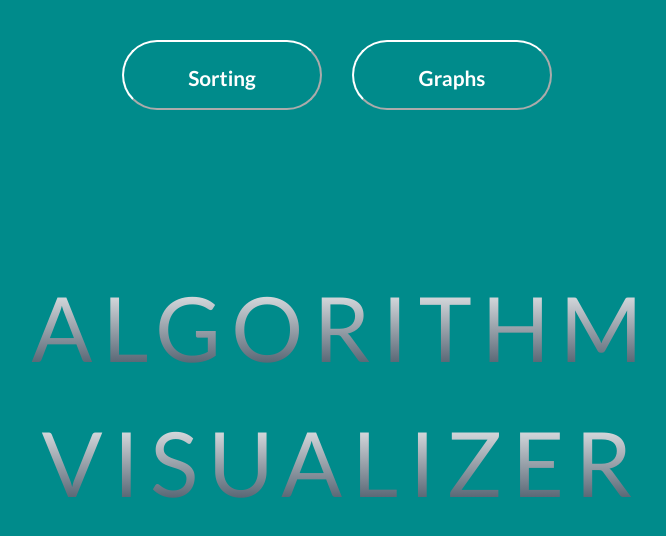
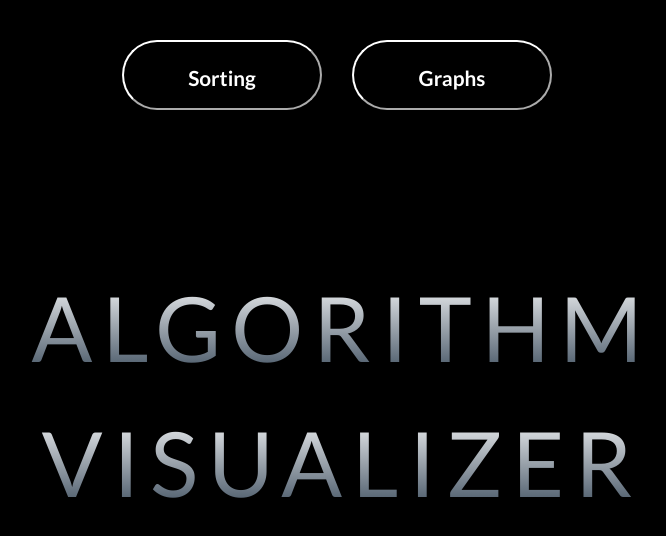
Before and after one commit to anish-kondepudi/AlgorithmVisualizer, a React (Create React App) app in the folder algorithm_visualizer/: page / in a window 1280 px wide. Shown: the top 536 px of the page, without its empty margins (303-969 px from the left). Built offline with nearby package versions, Linux system fonts and the light colour scheme.

Commit message:
Refactored Code
- Changed background back to black
- Commented line where bug is happening

```diff
--- a/algorithm_visualizer/src/pages/LandingPage.css
+++ b/algorithm_visualizer/src/pages/LandingPage.css
@@ -11,7 +11,7 @@ html, body {
   overflow: hidden;
   position: absolute;
   z-index: -1;
-  background-color: darkcyan; /*Remove once particle system added*/
+  background-color: black; /*Remove once particle system added*/
 }
 #particle-canvas {
   width: 100%;
--- a/algorithm_visualizer/src/pages/sortingPage.js
+++ b/algorithm_visualizer/src/pages/sortingPage.js
@@ -1,7 +1,7 @@
 import { useState } from 'react'
 import "./SortingPage.css";
 
-const NUM_BARS = 20;
+const NUM_BARS = 50;
 
 export const SortingPage = () => {
 
@@ -46,6 +46,7 @@ export const SortingPage = () => {
         <button className="btn">Merge Sort</button>
       </div>
 
+      {/*Not Working - bar heights not dynamically being set*/}
       <div className="bars">
         {arr.map((value,id) =>
           <div className="bar" key={id} style={{height: `${value}px`}}>
```
